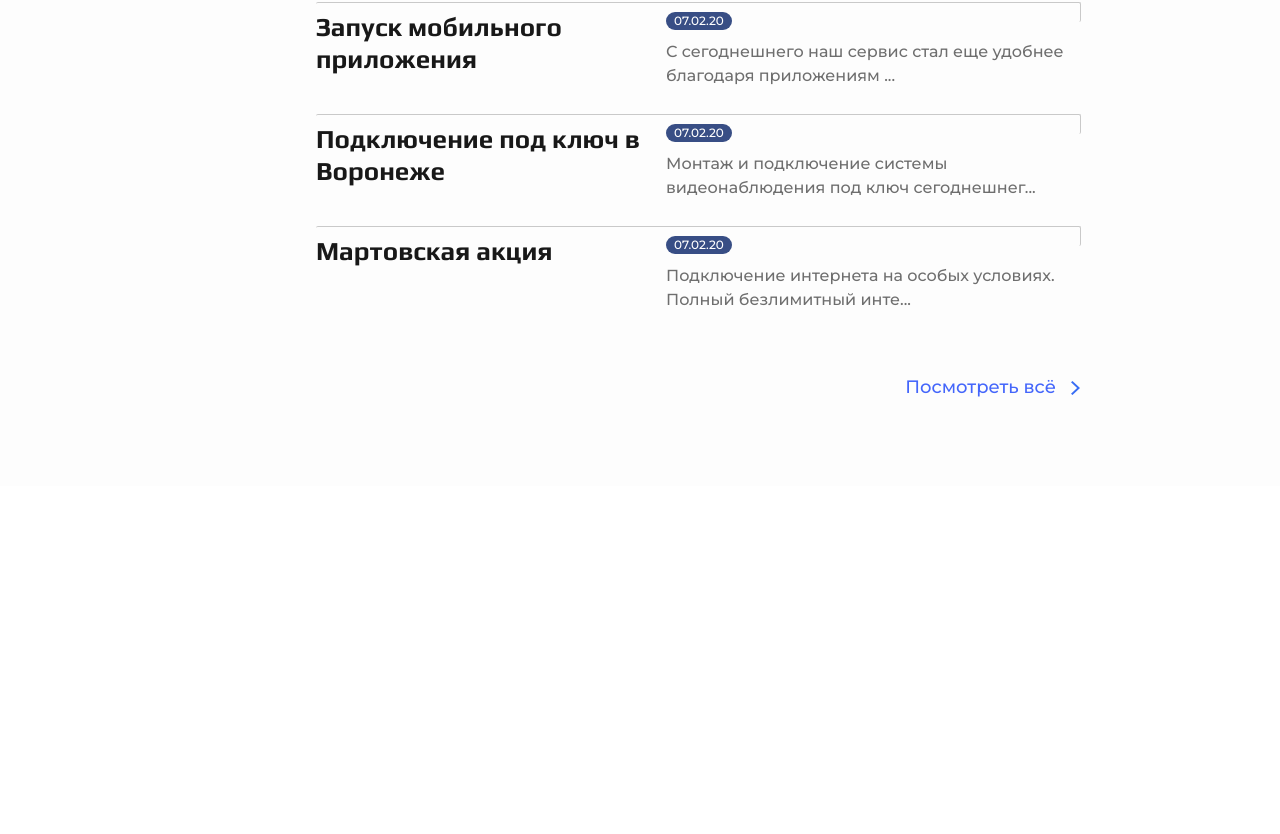
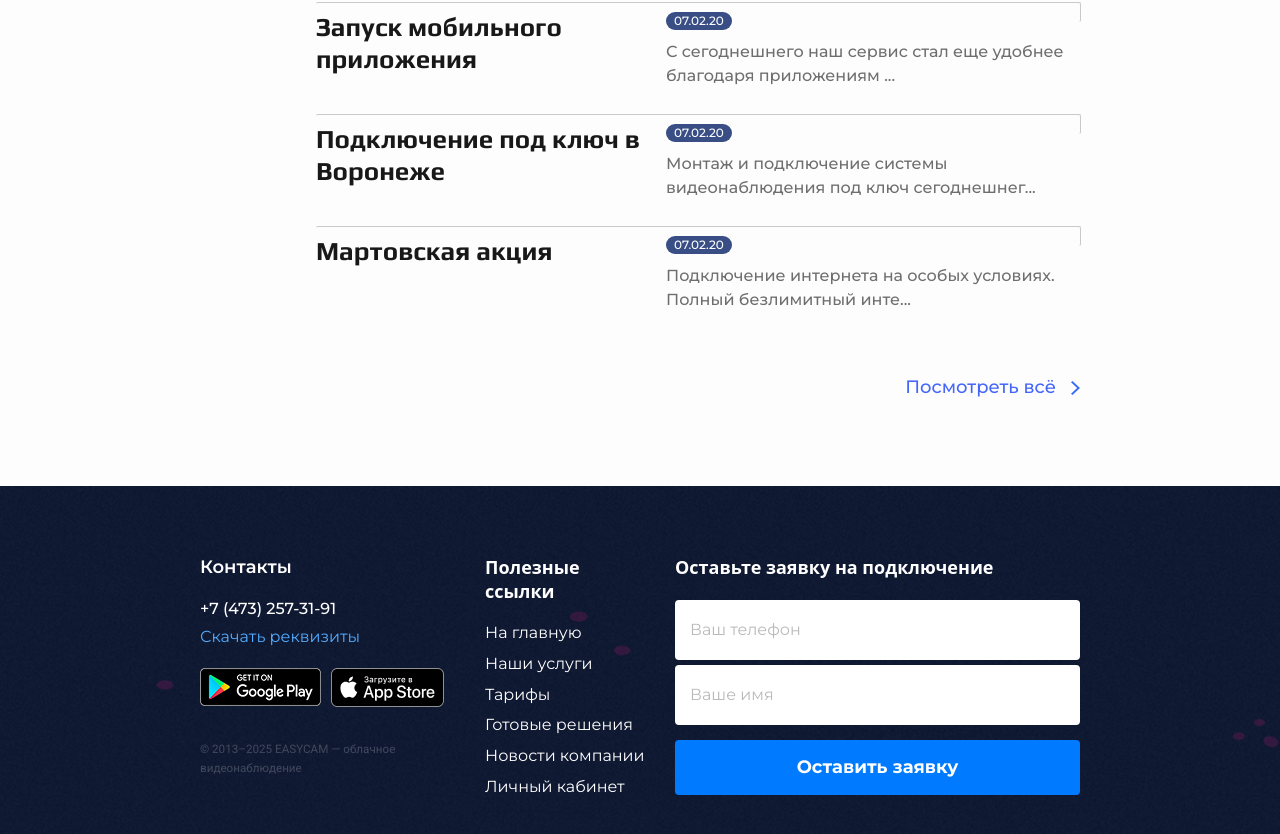
Before and after one commit to EgorEzhkov/camProject, a React (Vite) app: page / in a window 1280 px wide. Shown: the part 4615-5449 px from the top of the page. Before the commit the page ends 5101 px from the top, so only its background shows below. Built offline with nearby package versions, Linux system fonts and the light colour scheme.

Commit message:
finish adaptive footer

```diff
--- a/src/App.tsx
+++ b/src/App.tsx
@@ -1,7 +1,7 @@
 import "./App.css";
 import CompanyNewsSection from "./components/CompanyNewsSection/CompanyNewsSection";
 import DownloadSection from "./components/DownloadSection/DownloadSection";
-// import Footer from "./components/Footer/Footer";
+import Footer from "./components/Footer/Footer";
 import Header from "./components/Header/Header";
 import RateSection from "./components/RateSection/RateSection";
 import ServicesSection from "./components/ServicesSection/ServicesSection";
@@ -17,7 +17,7 @@ function App() {
       <RateSection></RateSection>
       <SolutionsForConnectionSection></SolutionsForConnectionSection>
       <CompanyNewsSection></CompanyNewsSection>
-      {/* <Footer></Footer> */}
+      <Footer></Footer>
     </>
   );
 }
--- a/src/components/Footer/Footer.module.css
+++ b/src/components/Footer/Footer.module.css
@@ -7,6 +7,7 @@
   flex-direction: row;
   box-sizing: border-box;
   justify-content: space-between;
+  gap: 30px;
 }
 .contactsAndApps {
   display: flex;
@@ -74,12 +75,14 @@
   font-size: 16px;
   font-weight: 400;
   line-height: 130%;
+  min-width: 160px;
 }
 .listElement {
   cursor: pointer;
 }
 .formContainer {
   max-width: 405px;
+  min-width: 200px;
   width: 100%;
   display: flex;
   flex-direction: column;
@@ -89,6 +92,7 @@
   display: flex;
   flex-direction: column;
   gap: 5px;
+  width: 100%;
 }
 
 .input {
@@ -114,3 +118,58 @@
 .fontBold {
   font-weight: 700;
 }
+
+@media (width <= 1200px) {
+  .footer {
+    padding: 100px 5vw;
+  }
+}
+
+@media (width <= 860px) {
+  .footer {
+    justify-content: space-between;
+  }
+
+  .formContainer {
+    display: none;
+  }
+
+  .links {
+    margin-right: 7vw;
+  }
+}
+
+@media (width <= 768px) {
+  .footer {
+    padding: 60px 5vw;
+  }
+}
+
+@media (width <= 500px) {
+  .footer {
+    padding: 40px 5vw;
+    flex-direction: column-reverse;
+    gap: 20px;
+  }
+
+  .listElement {
+    font-size: 14px;
+  }
+
+  .subTitle {
+    font-size: 16px;
+  }
+
+  .phoneNumber {
+    font-size: 14px;
+  }
+
+  .downloadLink {
+    font-size: 14px;
+  }
+
+  .imgLink {
+    width: 82px;
+    height: 25px;
+  }
+}
--- a/src/components/Footer/Footer.tsx
+++ b/src/components/Footer/Footer.tsx
@@ -17,10 +17,14 @@ const Footer = () => {
           </a>
           <div className={styles.downloadImageContainer}>
             <a href="test" className={styles.linkHref}>
-              <img src={googlePlay} alt="googlePlay" />
+              <img
+                src={googlePlay}
+                alt="googlePlay"
+                className={styles.imgLink}
+              />
             </a>
             <a href="test" className={styles.linkHref}>
-              <img src={appStore} alt="appStore" />
+              <img src={appStore} alt="appStore" className={styles.imgLink} />
             </a>
           </div>
           <p className={styles.copyrightContainer}>
```
